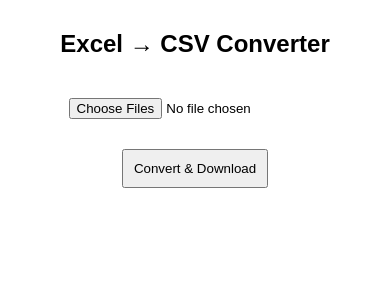
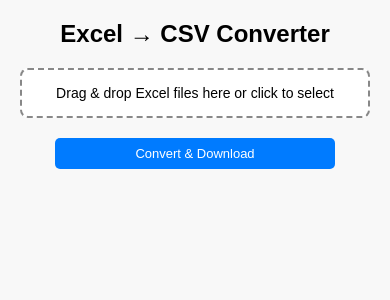
Before and after one commit to raviroyy/excel-to-csv-web, a Flask app: page / in a window 390 px wide. Shown: the top 300 px of the page. Run offline with Flask 3, Linux system fonts and the light colour scheme.

Commit message:
mobile ready version

```diff
--- a/app.py
+++ b/app.py
@@ -29,4 +29,4 @@ def index():
 
 if __name__ == "__main__":
     # Run on all network interfaces so it can be accessed on mobile/other devices
-    app.run(debug=True, host="0.0.0.0", port=5000)
+    app.run(debug=True, host="0.0.0.0", port=8000)
--- a/templates/index.html
+++ b/templates/index.html
@@ -1,37 +1,90 @@
 <!DOCTYPE html>
 <html>
 <head>
-    <title>Excel to CSV Converter</title>
+    <title>Excel → CSV Converter</title>
     <meta name="viewport" content="width=device-width, initial-scale=1.0">
     <style>
-        body { font-family: Arial; margin: 30px; text-align: center; }
-        input, button { padding: 10px; margin: 10px; }
-        progress { width: 80%; margin-top: 20px; }
+        body {
+            font-family: Arial;
+            margin: 20px;
+            text-align: center;
+            background-color: #f8f8f8;
+        }
+        h2 { margin-bottom: 20px; }
+        #dropArea {
+            border: 2px dashed #888;
+            border-radius: 8px;
+            padding: 20px;
+            margin-bottom: 10px;
+            background-color: #fff;
+            cursor: pointer;
+        }
+        #dropArea.hover { border-color: #333; background-color: #f0f0f0; }
+        input[type="file"] { display: none; }
+        button {
+            padding: 8px 16px;
+            font-size: 14px;
+            margin-top: 10px;
+            border: none;
+            background-color: #007bff;
+            color: white;
+            border-radius: 5px;
+            cursor: pointer;
+        }
+        button:hover { background-color: #0056b3; }
+        #progressContainer { width: 90%; max-width: 400px; margin: 15px auto; display: none; }
+        progress { width: 100%; height: 12px; border-radius: 5px; }
+        #progressText { font-size: 12px; margin-top: 3px; }
+        @media (max-width: 480px) {
+            #dropArea { padding: 15px; font-size: 14px; }
+            button { width: 80%; font-size: 13px; }
+        }
     </style>
 </head>
 <body>
 
 <h2>Excel → CSV Converter</h2>
 
-<form id="uploadForm" method="POST" enctype="multipart/form-data">
-    <input type="file" name="files" id="files" multiple required>
-    <br>
-    <button type="submit">Convert & Download</button>
-</form>
+<div id="dropArea">Drag & drop Excel files here or click to select</div>
+<input type="file" id="files" name="files" multiple>
 
-<progress id="progressBar" value="0" max="100" style="display:none;"></progress>
+<button id="convertBtn">Convert & Download</button>
+
+<div id="progressContainer">
+    <progress id="progressBar" value="0" max="100"></progress>
+    <div id="progressText">0%</div>
+</div>
 
 <script>
-const form = document.getElementById('uploadForm');
+const dropArea = document.getElementById('dropArea');
+const fileInput = document.getElementById('files');
+const convertBtn = document.getElementById('convertBtn');
+const progressContainer = document.getElementById('progressContainer');
 const progressBar = document.getElementById('progressBar');
+const progressText = document.getElementById('progressText');
 
-form.addEventListener('submit', function(e) {
+dropArea.addEventListener('click', () => fileInput.click());
+dropArea.addEventListener('dragover', e => {
     e.preventDefault();
-    const files = document.getElementById('files').files;
-    if (files.length === 0) return;
+    dropArea.classList.add('hover');
+});
+dropArea.addEventListener('dragleave', e => {
+    e.preventDefault();
+    dropArea.classList.remove('hover');
+});
+dropArea.addEventListener('drop', e => {
+    e.preventDefault();
+    dropArea.classList.remove('hover');
+    fileInput.files = e.dataTransfer.files;
+});
 
-    progressBar.style.display = 'block';
+convertBtn.addEventListener('click', () => {
+    const files = fileInput.files;
+    if (!files || files.length === 0) return;
+
+    progressContainer.style.display = 'block';
     progressBar.value = 0;
+    progressText.innerText = '0%';
 
     let uploaded = 0;
 
@@ -51,7 +104,9 @@ form.addEventListener('submit', function(e) {
                 a.remove();
 
                 uploaded++;
-                progressBar.value = (uploaded / files.length) * 100;
+                const percent = Math.round((uploaded / files.length) * 100);
+                progressBar.value = percent;
+                progressText.innerText = percent + '%';
             });
     }
 });
```
